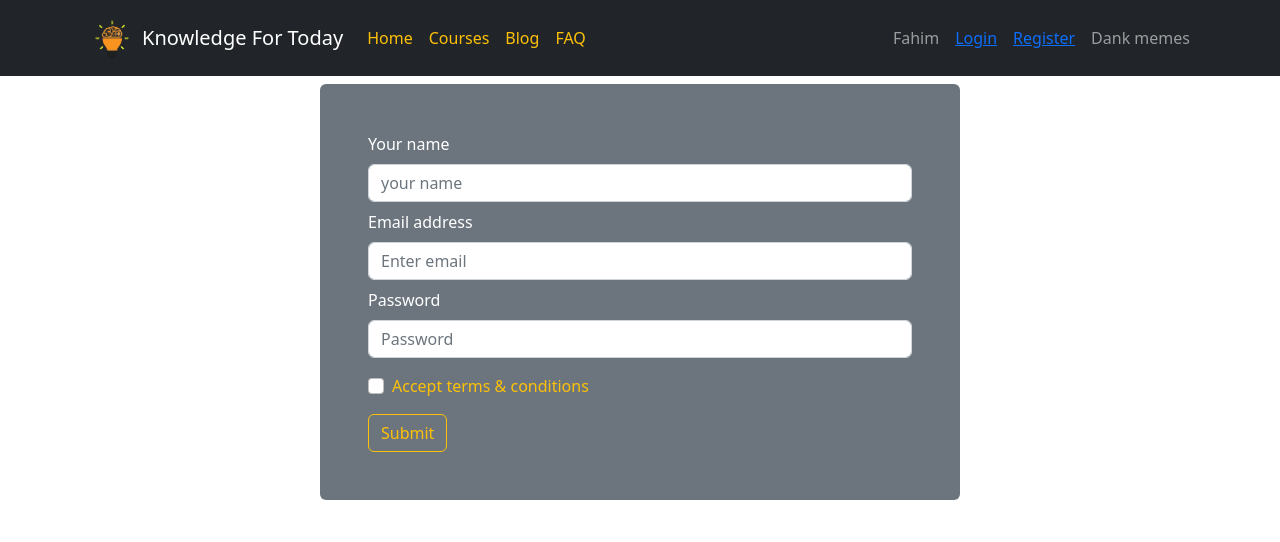
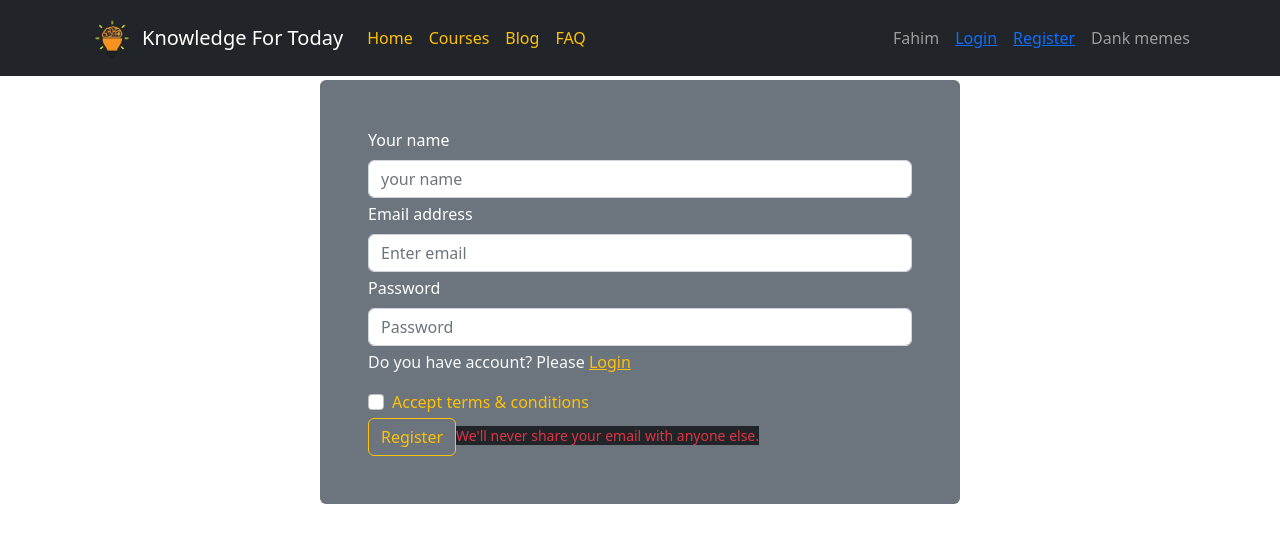
Before and after one commit to Fahim-05/knowledge-for-today-client, a React (Create React App) app: page /register in a window 1280 px wide. Shown: the top 542 px of the page. Built offline with nearby package versions, Linux system fonts and the light colour scheme.

Commit message:
login and register toggle done

```diff
--- a/src/Pages/Course/Course.js
+++ b/src/Pages/Course/Course.js
@@ -11,10 +11,10 @@ const Course = () => {
         <div>
             <Container>
                 <Row>
-                    <Col lg='4'>
+                    <Col lg='3'>
                         <LeftSideOptions></LeftSideOptions>
                     </Col>
-                    <Col lg='8' className='d-flex flex-wrap justify-content-evenly  gap-5 mt-3 mb-2'>
+                    <Col lg='9' className='d-flex flex-wrap justify-content-evenly  gap-5 mt-2 mb-2'>
                         {
                             allCourse.map(course => <CourseCard
                             key={course.id}
--- a/src/Pages/IndividualCourse/IndividualCourse.js
+++ b/src/Pages/IndividualCourse/IndividualCourse.js
@@ -15,11 +15,11 @@ const IndividualCourse = () => {
 
             <Container className='mb-5'>
                 <Row>
-                    <Col lg='4'>
+                    <Col lg='3'>
                         <LeftSideOptions></LeftSideOptions>
 
                     </Col>
-                    <Col lg='8' className='w-50 m-auto mt-5'>
+                    <Col lg='9' className='w-50 m-auto mt-2'>
                         <Card style={{ width: 650 }}>
                             <Card.Img variant="top" height={350} src={image} />
                             <Card.Body>
--- a/src/Pages/Login/Login.js
+++ b/src/Pages/Login/Login.js
@@ -1,6 +1,7 @@
 import React from 'react';
 import Button from 'react-bootstrap/Button';
 import Form from 'react-bootstrap/Form';
+import { Link } from 'react-router-dom';
 
 const Login = () => {
     return (
@@ -16,8 +17,9 @@ const Login = () => {
                     <Form.Label>Password</Form.Label>
                     <Form.Control name='password' type="password" placeholder="Password" required/>
                 </Form.Group>
+                <p className='text-light'>Do you have account? Please <Link to='/register' className='text-warning'>Register</Link> </p>
                 <Button variant="outline-warning" type="submit">
-                    Submit
+                    Login
                 </Button>
                 <Form.Text className="text-muted">
                         We'll never share your email with anyone else.
--- a/src/Pages/Register/Register.js
+++ b/src/Pages/Register/Register.js
@@ -1,32 +1,34 @@
 import React from 'react';
 import Button from 'react-bootstrap/Button';
 import Form from 'react-bootstrap/Form';
+import { Link } from 'react-router-dom';
 
 const Register = () => {
     return (
-        <div className='w-50 m-auto bg-secondary p-5 mt-2 rounded'>
+        <div className='w-50 m-auto bg-secondary p-5 mt-1 rounded'>
             <Form>
-                <Form.Group className="mb-2 text-white">
+                <Form.Group className="mb-1 text-white">
                     <Form.Label >Your name</Form.Label>
                     <Form.Control name='name' type="text" placeholder="your name" />
                 </Form.Group>
 
-                <Form.Group className="mb-2 text-white">
+                <Form.Group className="mb-1 text-white">
                     <Form.Label >Email address</Form.Label>
                     <Form.Control name='email' type="email" placeholder="Enter email" required/>
                 </Form.Group>
 
-                <Form.Group className="mb-3 text-white">
+                <Form.Group className="mb-1 text-white">
                     <Form.Label>Password</Form.Label>
                     <Form.Control name='password' type="password" placeholder="Password" required/>
                 </Form.Group>
-                <Form.Group className="mb-3 text-warning">
+                <p className='text-light'>Do you have account? Please <Link to='/login' className='text-warning'>Login</Link> </p>
+                <Form.Group className="mb-1 text-warning">
                     <Form.Check type="checkbox" label="Accept terms & conditions" />
                 </Form.Group>
                 <Button variant="outline-warning" type="submit">
-                    Submit
+                    Register
                 </Button>
-                <Form.Text className="text-muted">
+                <Form.Text className="text-danger bg-dark">
                     We'll never share your email with anyone else.
                 </Form.Text>
             </Form>
--- a/src/Pages/Shared/LeftSideOptions/LeftSideOptions.js
+++ b/src/Pages/Shared/LeftSideOptions/LeftSideOptions.js
@@ -18,7 +18,7 @@ const LeftSideOptions = () => {
                 options.map(course => <p
                     key={`/course/${course.id}`}>
                     <Link to={`/course/${course.id}`}
-                    className='text-decoration-none text-warning fs-4'
+                    className='text-decoration-none text-warning '
                     >
                         {course.id}. {course.name}
                     </Link>
```
